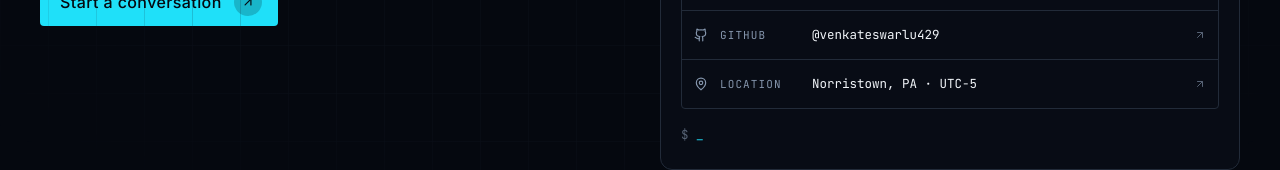
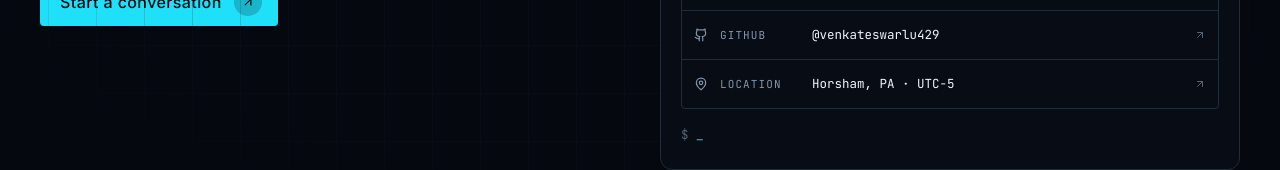
Before and after one commit to venkateswarlu429/Venkat-portfolio, a Next.js app: page / in a window 1280 px wide. Shown: the part 5786-5956 px from the top of the page. Built offline with nearby package versions, Linux system fonts and the light colour scheme.

Commit message:
Update location in Contact component

```diff
--- a/src/components/sections/Contact.tsx
+++ b/src/components/sections/Contact.tsx
@@ -7,7 +7,7 @@ const channels = [
   { icon: Mail,     label: 'Email',     value: 'vm4537145@gmail.com',                                  href: 'mailto:vm4537145@gmail.com' },
   { icon: Linkedin, label: 'LinkedIn',  value: '/in/venkatswarlu-maddula',                             href: 'https://www.linkedin.com/in/venkatswarlu-maddula-53a890162/' },
   { icon: Github,   label: 'GitHub',    value: '@venkateswarlu429',                                    href: 'https://github.com/venkateswarlu429' },
-  { icon: MapPin,   label: 'Location',  value: 'Norristown, PA · UTC-5',                               href: '#' },
+  { icon: MapPin,   label: 'Location',  value: 'Horsham, PA · UTC-5',                               href: '#' },
 ]
 
 export default function Contact() {
```
